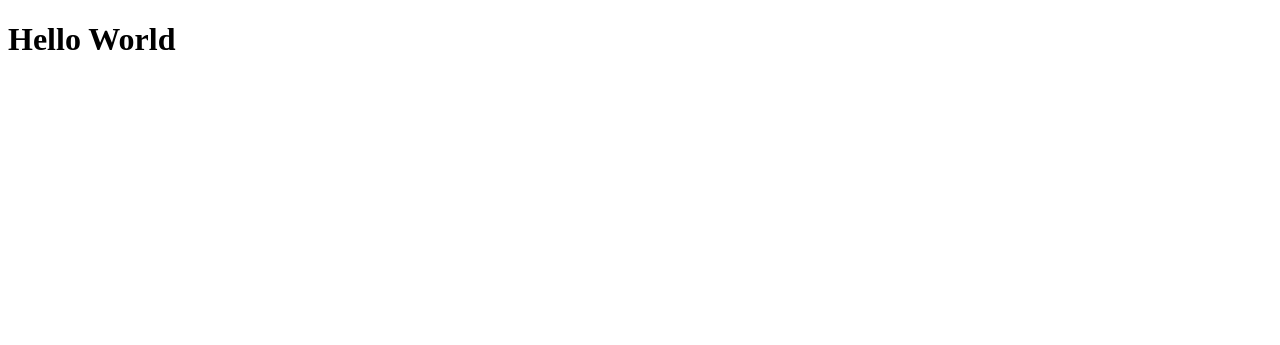
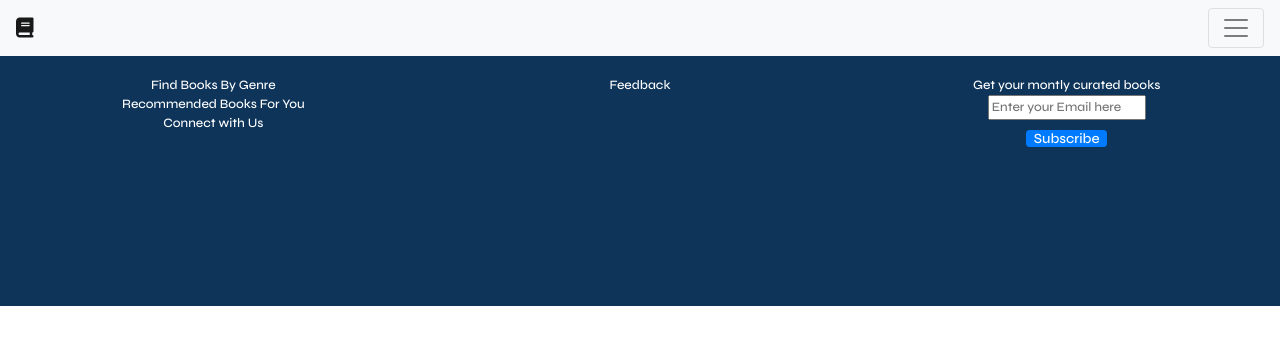
Before and after one commit to cleverpanther/Book_Recommendation_Sys_Hybrid, a Django app: page / in a window 1280 px wide. Before the commit the part shown is almost empty. Shown: the top 345 px of the page. Run offline with Django 3.2, Linux system fonts and the light colour scheme; some libraries are stand-ins or nearby versions.

Commit message:
Add layout page

```diff
--- a/BookRecSystem/settings.py
+++ b/BookRecSystem/settings.py
@@ -127,7 +127,11 @@ USE_TZ = True
 # Static files (CSS, JavaScript, Images)
 # https://docs.djangoproject.com/en/3.1/howto/static-files/
 
+STATIC_ROOT = os.path.join(BASE_DIR, 'staticfiles')
 STATIC_URL = '/static/'
+STATICFILES_DIRS = [
+    os.path.join(BASE_DIR,  'static')
+]
 
 AUTHENICATION_BACKENDS = [
     'django.contrib.auth.backends.ModelBackend',
--- /dev/null
+++ b/static/mainapp/css/index.css
@@ -0,0 +1 @@
+/* No CSS *//*# sourceMappingURL=index.css.map */
--- /dev/null
+++ b/static/mainapp/css/layout.css
@@ -0,0 +1,30 @@
+footer {
+  background-color: #0e345a;
+  height: 250px;
+  width: 100%;
+  font-family: 'Syne', sans-serif;
+  font-size: 0.8em;
+}
+
+footer .row {
+  padding-top: 20px;
+  height: 100%;
+}
+
+footer .row .col-sm {
+  color: white;
+}
+
+footer .row .col-sm ul {
+  padding-left: 0px;
+  list-style-type: none;
+  text-align: center;
+}
+
+footer .row .col-sm ul li form button {
+  padding: .25rem .4rem;
+  font-size: .875rem;
+  line-height: .5;
+  border-radius: .2rem;
+}
+/*# sourceMappingURL=layout.css.map */
--- /dev/null
+++ b/static/mainapp/css/layout.scss
@@ -0,0 +1,30 @@
+footer{
+    background-color: #0e345a;
+    height:250px;
+    width:100%;
+    font-family: 'Syne', sans-serif;
+    font-size: 0.8em;
+
+    .row{
+        padding-top:20px;
+        height:100%;
+        .col-sm{
+            color:white;
+            ul{
+                padding-left: 0px;
+                list-style-type: none;
+                text-align: center;
+                li{
+                    form{
+                        button {
+                            padding: .25rem .4rem;
+                            font-size: .875rem;
+                            line-height: .5;
+                            border-radius: .2rem;
+                          }
+                    }
+                }
+            }
+        }
+    }
+}
--- a/templates/mainapp/index.html
+++ b/templates/mainapp/index.html
@@ -1,9 +1,5 @@
-<!DOCTYPE html>
-<html>
-<head>
-    <title>
-        Index
-    </title>
-</head>
-<h1>Hello World</h1>
-</html>
+{% extends "mainapp/layout.html" %}
+{% load static %}
+
+{% block main %}
+{% endblock %}
--- /dev/null
+++ b/templates/mainapp/layout.html
@@ -0,0 +1,97 @@
+{% load static %}
+<!doctype html>
+<html lang="en">
+
+<head>
+    <meta charset="UTF-8">
+    <meta name="viewport" content="width=device-width,initial-scale=1, initial-scale=1.0">
+    <meta name="description" content="Book Recommender System">
+    <link rel="stylesheet" href="https://stackpath.bootstrapcdn.com/bootstrap/4.5.2/css/bootstrap.min.css"
+        integrity="sha384-JcKb8q3iqJ61gNV9KGb8thSsNjpSL0n8PARn9HuZOnIxN0hoP+VmmDGMN5t9UJ0Z" crossorigin="anonymous">
+    <title>
+        Index
+    </title>
+    <link rel="stylesheet" href="{% static 'mainapp/css/layout.css' %}">
+    <link href="https://fonts.googleapis.com/css2?family=Syne:wght@500&display=swap" rel="stylesheet">
+    <script src="https://kit.fontawesome.com/1849fb7a64.js" crossorigin="anonymous"></script>
+</head>
+
+<body>
+    <header>
+        <nav class="navbar navbar-light bg-light">
+            <a class="navbar-brand" href="#">
+                <i class="fas fa-book"></i>
+            </a>
+
+            <!-- Collapsible Button -->
+            <button class="navbar-toggler" type="button" data-toggle="collapse" data-target="#collapsibleNavbar">
+                <span class="navbar-toggler-icon"></span>
+            </button>
+
+            <!-- Nav Links -->
+            <div class="collapse navbar-collapse" id="collapsibleNavbar">
+                <ul class="navbar-nav">
+                    <li class="nav-item">
+                        <a class="nav-link" href="#">Signup</a>
+                    </li>
+                    <li class="nav-item">
+                        <a class="nav-link" href="#">Login</a>
+                    </li>
+                    <li class="nav-item">
+                        <a class="nav-link" href="#">Link</a>
+                    </li>
+                </ul>
+            </div>
+        </nav>
+    </header>
+
+    {% block main %}
+    {% endblock main %}
+
+    <footer>
+        <div class="container-fluid">
+            <div class="row">
+                <div class="col-sm">
+                    <ul>
+                        <li>Find Books By Genre</li>
+                        <li>Recommended Books For You</li>
+                        <li>Connect with Us</li>
+                    </ul>
+                </div>
+                <div class="col-sm">
+                    <ul>
+                        <li>Feedback</li>
+                    </ul>
+                </div>
+                <div class="col-sm">
+                    <ul>
+                        <li>Get your montly curated books</li>
+                        <li>
+                            <form>
+                                <div class="form-group mx-sm-2 mb-2">
+                                    <label for="email" class="sr-only">Password</label>
+                                    <input type="email" class="form-control-sm." id="emailinput"
+                                        placeholder="Enter your Email here">
+                                </div>
+                                <button type="submit" class="btn btn-primary btn-xs">Subscribe</button>
+                            </form>
+                        </li>
+
+                    </ul>
+                </div>
+            </div>
+        </div>
+    </footer>
+
+    <script src="https://code.jquery.com/jquery-3.5.1.slim.min.js"
+        integrity="sha384-DfXdz2htPH0lsSSs5nCTpuj/zy4C+OGpamoFVy38MVBnE+IbbVYUew+OrCXaRkfj"
+        crossorigin="anonymous"></script>
+    <script src="https://cdn.jsdelivr.net/npm/popper.js@1.16.1/dist/umd/popper.min.js"
+        integrity="sha384-9/reFTGAW83EW2RDu2S0VKaIzap3H66lZH81PoYlFhbGU+6BZp6G7niu735Sk7lN"
+        crossorigin="anonymous"></script>
+    <script src="https://stackpath.bootstrapcdn.com/bootstrap/4.5.2/js/bootstrap.min.js"
+        integrity="sha384-B4gt1jrGC7Jh4AgTPSdUtOBvfO8shuf57BaghqFfPlYxofvL8/KUEfYiJOMMV+rV"
+        crossorigin="anonymous"></script>
+</body>
+
+</html>
```
Also changed, not shown: static/mainapp/css/index.scss (added), 2 other files.
